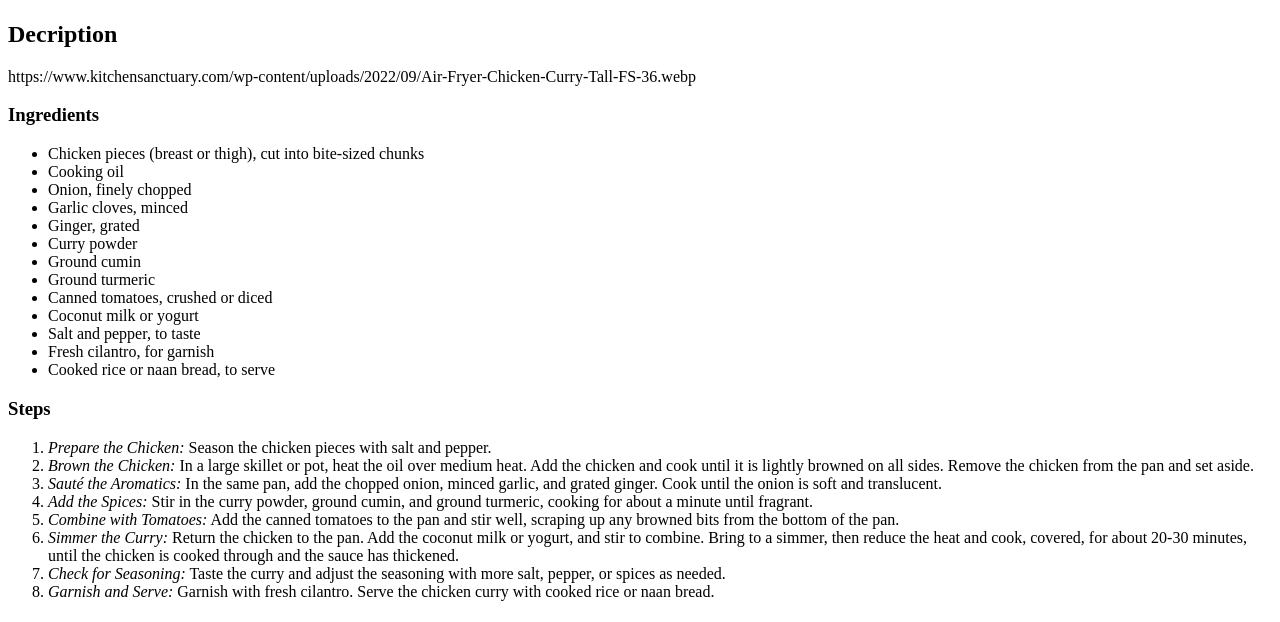
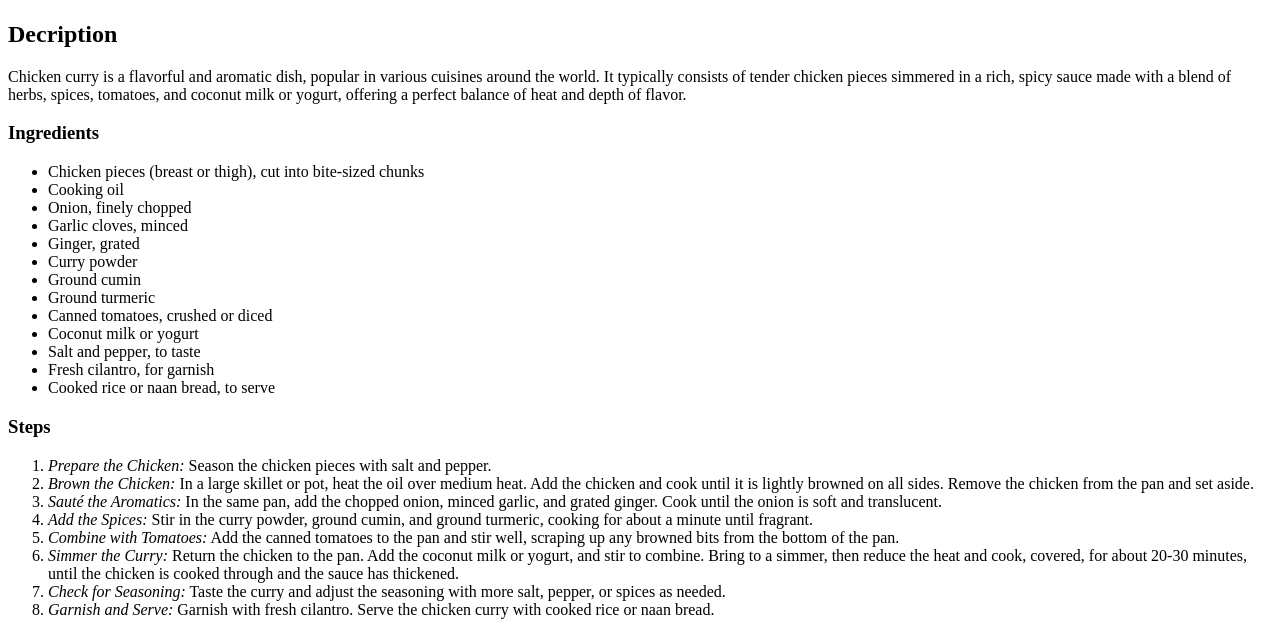
Before and after one commit to n-whittaker/odin-recipes, a plain HTML site: page recipes/chicken-curry.html in a window 1280 px wide. Shown: the part 383-1005 px from the top of the page. Drawn offline with Linux system fonts and the light colour scheme.

Commit message:
Fix mistake in description
Descirption had a link as text, changed accordingly

```diff
--- a/recipes/chicken-curry.html
+++ b/recipes/chicken-curry.html
@@ -10,7 +10,8 @@
     <img  width="400px" src="https://www.kitchensanctuary.com/wp-content/uploads/2022/09/Air-Fryer-Chicken-Curry-Tall-FS-36.webp" alt="A picture of Chicken Curry">
     <h2>Decription</h2>
     <p>
-        https://www.kitchensanctuary.com/wp-content/uploads/2022/09/Air-Fryer-Chicken-Curry-Tall-FS-36.webp</p>
+        Chicken curry is a flavorful and aromatic dish, popular in various cuisines around the world. It typically consists of tender chicken pieces simmered in a rich, spicy sauce made with a blend of herbs, spices, tomatoes, and coconut milk or yogurt, offering a perfect balance of heat and depth of flavor.
+    </p>
     <h3>Ingredients</h3>
     <ul>
         <li>Chicken pieces (breast or thigh), cut into bite-sized chunks</li>
```
